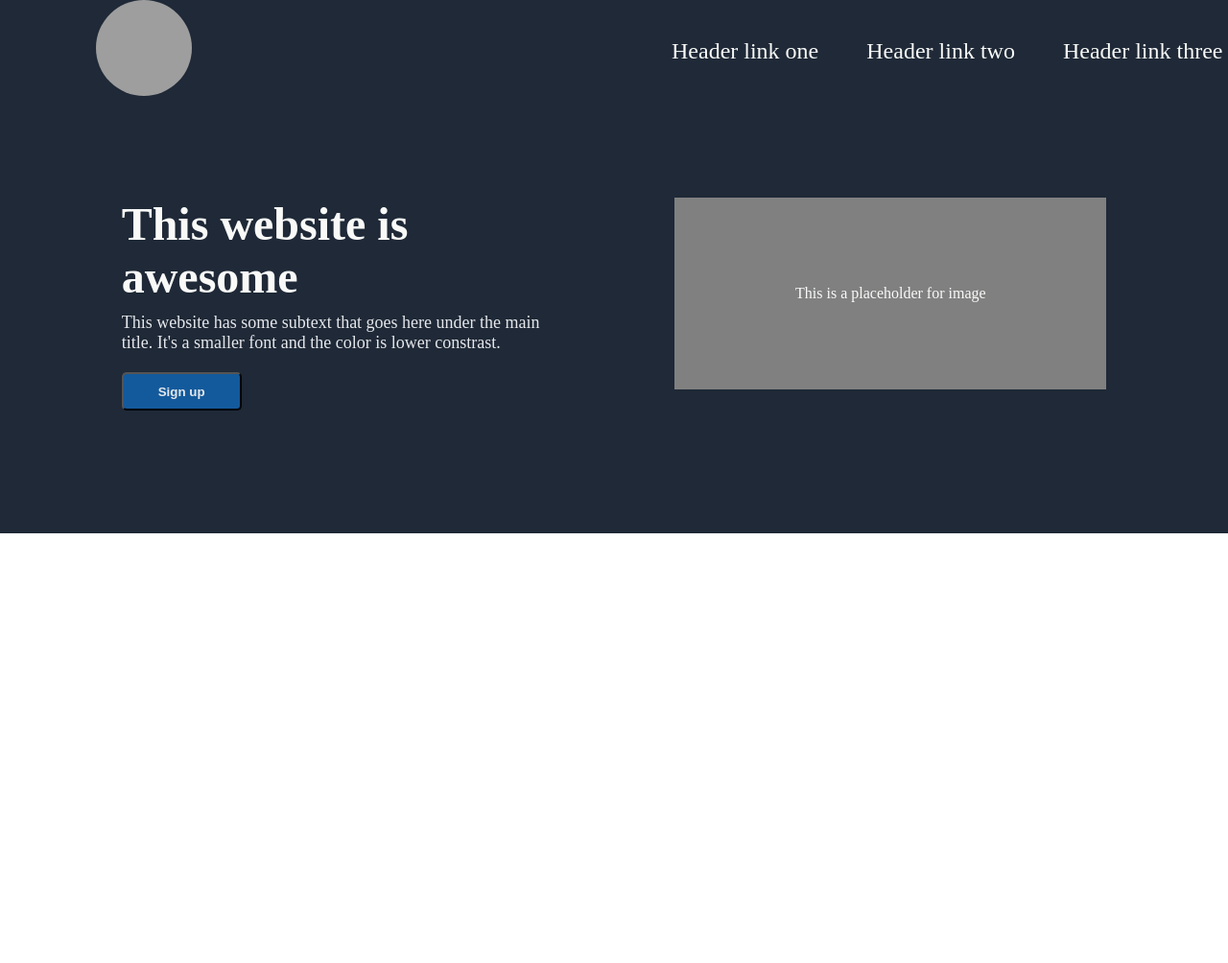
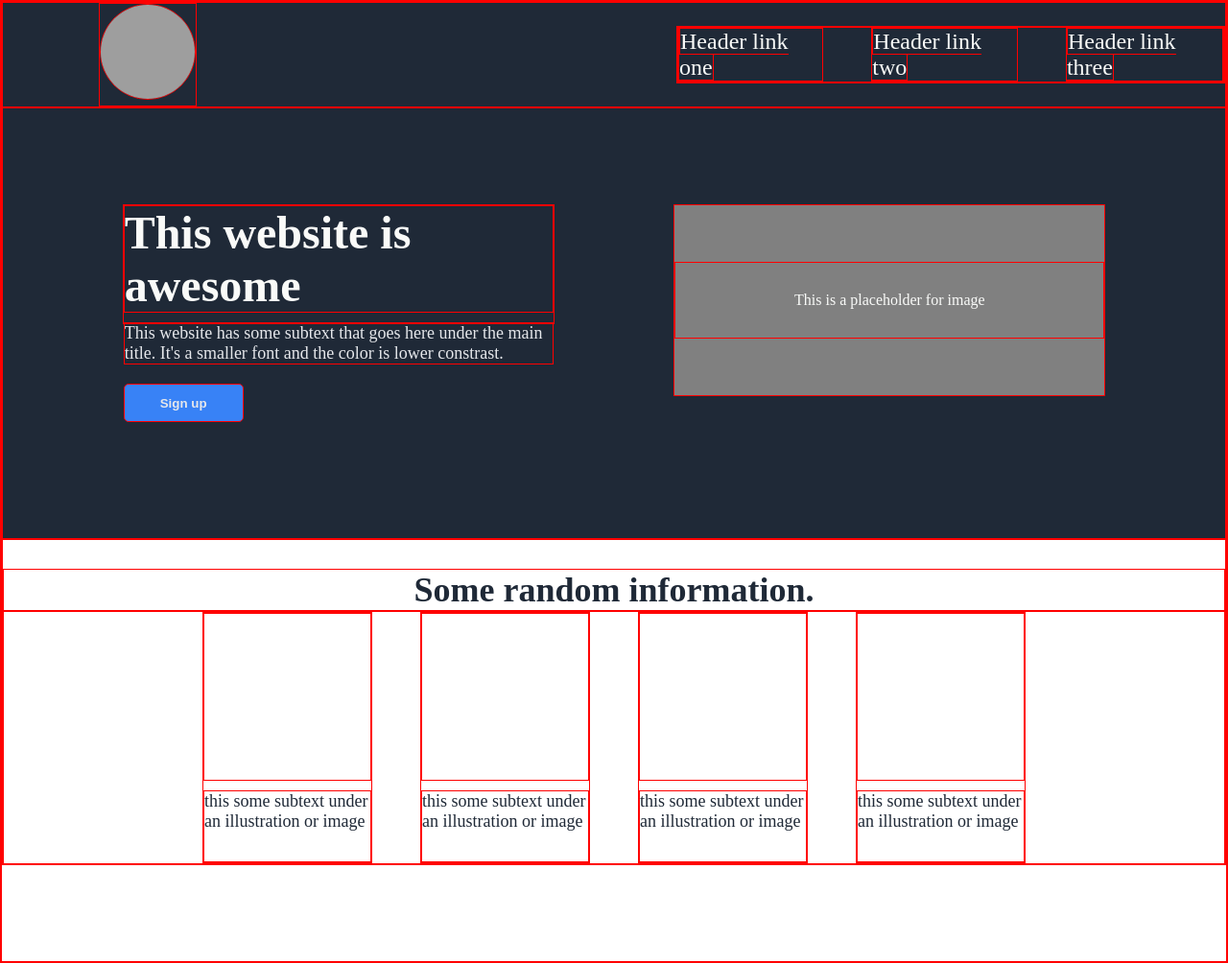
Before and after one commit to makina06/landing-page, a plain HTML site: page index.html in a window 1280 px wide. Shown: the whole page at 96% size. Before the commit the page ends 800 px from the top, so only its background shows below. Drawn offline with Linux system fonts and the light colour scheme; grey boxes are pictures that could not be loaded.

Commit message:
section information-header

```diff
--- a/index.html
+++ b/index.html
@@ -42,5 +42,26 @@
             </div>
             <div class="image"><p>This is a placeholder for image</p></div>
         </section>
+        <section id="information-header">
+            <h2>Some random information.</h2>
+            <div class="container-information-header">
+                <div>
+                    <div class="image-items"></div>
+                    <p>this some subtext under an illustration or image</p>
+                </div>
+                <div>
+                    <div class="image-items"></div>
+                    <p>this some subtext under an illustration or image</p>
+                </div>
+                <div>
+                    <div class="image-items"></div>
+                    <p>this some subtext under an illustration or image</p>
+                </div>
+                <div>
+                    <div class="image-items"></div>
+                    <p>this some subtext under an illustration or image</p>
+                </div>
+            </div>
+        </section>
     </body>
 </html>
--- a/styles.css
+++ b/styles.css
@@ -2,7 +2,7 @@
     margin: 0;
     padding: 0;
     box-sizing: border-box;
-    /* border: 1px solid red; */
+    border: 1px solid red;
 }
 
 #header {
@@ -60,7 +60,7 @@ a {
     margin-top: 20px;
     width: 125px;
     height: 40px;
-    background-color: rgb(19, 90, 156);
+    background-color: #3882f6;
     border-radius: 5px;
     color: #e5e7eb;
     font-weight: bold;
@@ -77,3 +77,30 @@ a {
 .image p {
     padding: 30px;
 }
+#information-header {
+    background-color: #fff;
+    margin-bottom: 100px;
+}
+#information-header h2 {
+    font-size: 36px;
+    font-weight: bold;
+    color: #1f2937;
+    text-align: center;
+    margin-top: 30px;
+}
+.container-information-header {
+    display: flex;
+    justify-content: center;
+    gap: 50px;
+}
+.image-items {
+    width: 175px;
+    height: 175px;
+}
+.container-information-header p {
+    width: 175px;
+    height: 75px;
+    font-size: 18px;
+    color: #1f2937;
+    margin-top: 10px;
+}
```
